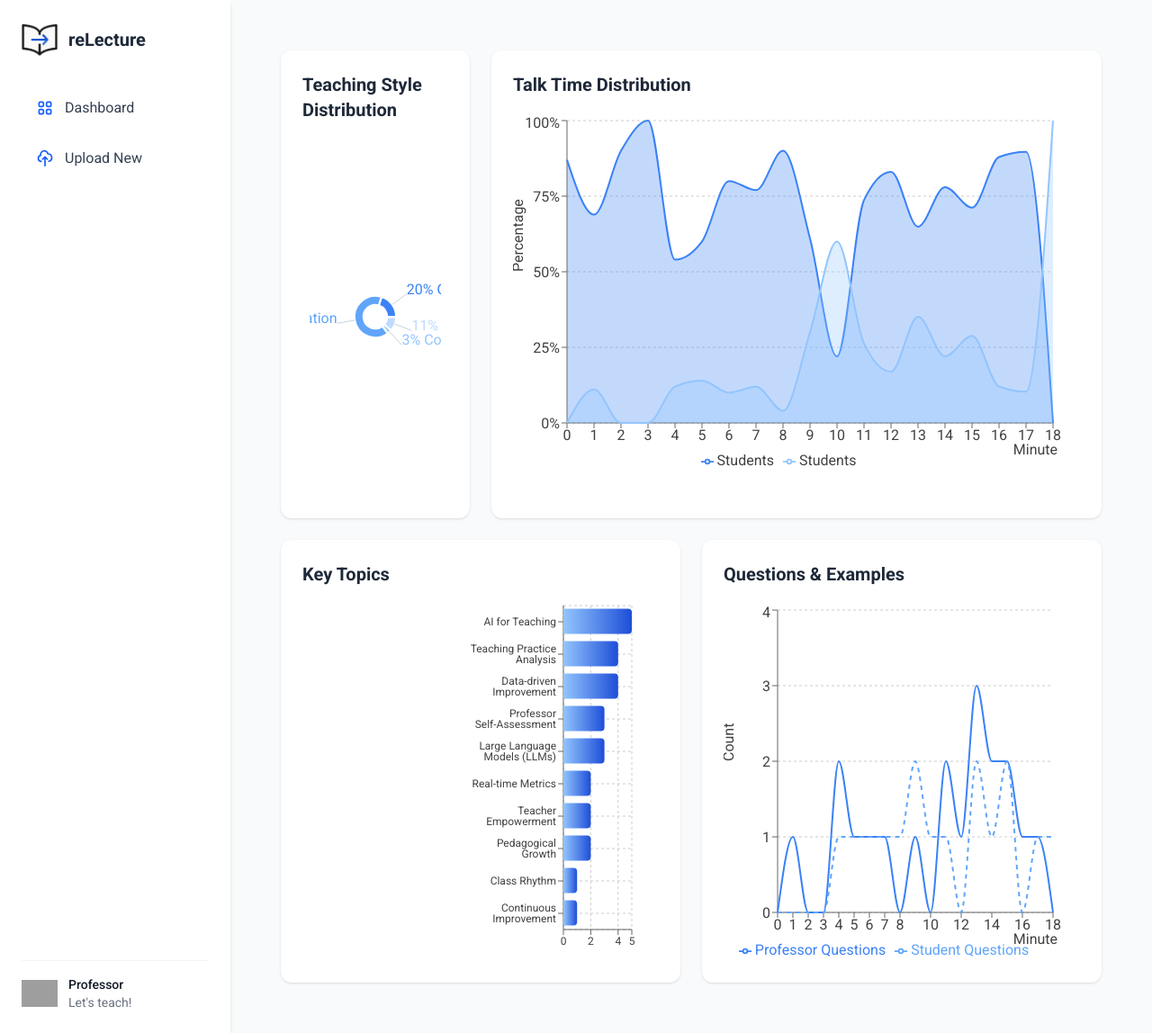
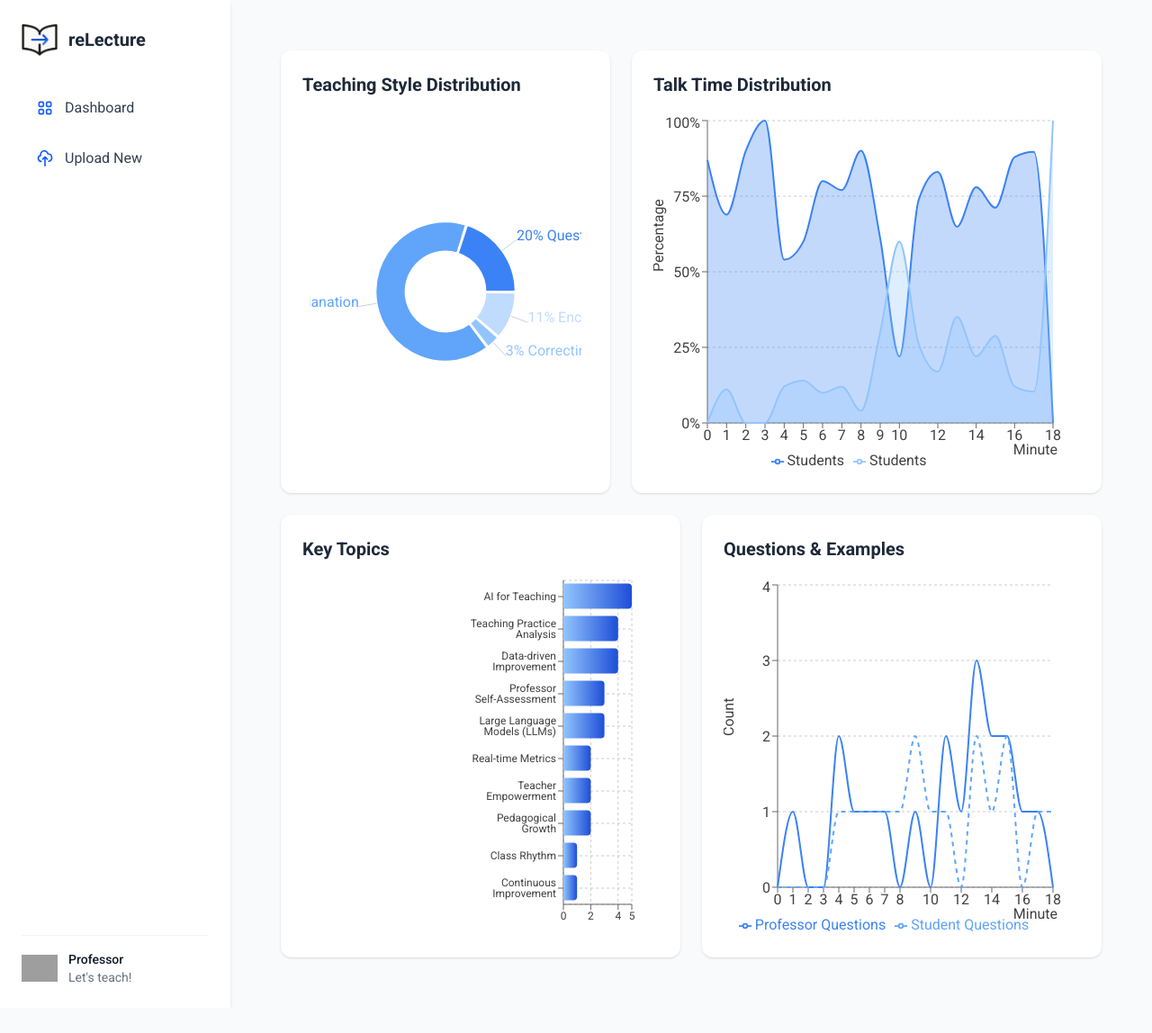
Before and after one commit to Afroefras/education-ai-analytics, a React (Vite) app in the folder frontend/: page /visualization-test in a window 1280 px wide. Shown: the whole page at 90% size. After the commit the page ends 1120 px from the top, so only its background shows below. Built offline with nearby package versions, Linux system fonts and the light colour scheme; grey boxes are pictures that could not be loaded.

Commit message:
Update VisualizationTest.jsx

```diff
--- a/frontend/src/pages/VisualizationTest.jsx
+++ b/frontend/src/pages/VisualizationTest.jsx
@@ -31,9 +31,9 @@ const VisualizationTest = () => {
   return (
     <div className="min-h-screen bg-gray-50 p-6">
 
-      <div className="grid gap-6 lg:grid-cols-4">
+      <div className="grid gap-6 lg:grid-cols-12">
         {/* Teaching Style Distribution */}
-        <div className="bg-white p-6 rounded-xl shadow lg:col-span-1">
+        <div className="bg-white p-6 rounded-xl shadow lg:col-span-5">
           <h2 className="text-xl font-semibold text-gray-800 mb-4">Teaching Style Distribution</h2>
           <div className="w-full" style={{ height: CHART_HEIGHT }}>
             <TeachingStyleChart data={teachingStyleData} />
@@ -41,7 +41,7 @@ const VisualizationTest = () => {
         </div>
 
         {/* Talk Time Distribution */}
-        <div className="bg-white p-6 rounded-xl shadow lg:col-span-3">
+        <div className="bg-white p-6 rounded-xl shadow lg:col-span-7">
           <h2 className="text-xl font-semibold text-gray-800 mb-4">Talk Time Distribution</h2>
           <div className="w-full" style={{ height: CHART_HEIGHT }}>
             <TalkTimeChart data={talkTimeData} />
@@ -49,7 +49,7 @@ const VisualizationTest = () => {
         </div>
 
         {/* Most Mentioned Topics */}
-        <div className="bg-white p-6 rounded-xl shadow lg:col-span-2">
+        <div className="bg-white p-6 rounded-xl shadow lg:col-span-6">
           <h2 className="text-xl font-semibold text-gray-800 mb-4">Key Topics</h2>
           <div className="w-full" style={{ height: CHART_HEIGHT }}>
             <TopicsChart data={topicsData} />
@@ -57,7 +57,7 @@ const VisualizationTest = () => {
         </div>
 
         {/* Questions & Examples */}
-        <div className="bg-white p-6 rounded-xl shadow lg:col-span-2">
+        <div className="bg-white p-6 rounded-xl shadow lg:col-span-6">
           <h2 className="text-xl font-semibold text-gray-800 mb-4">Questions & Examples</h2>
           <div className="w-full" style={{ height: CHART_HEIGHT }}>
             <QuestionsExamplesChart data={questionsExamplesData} />
```
